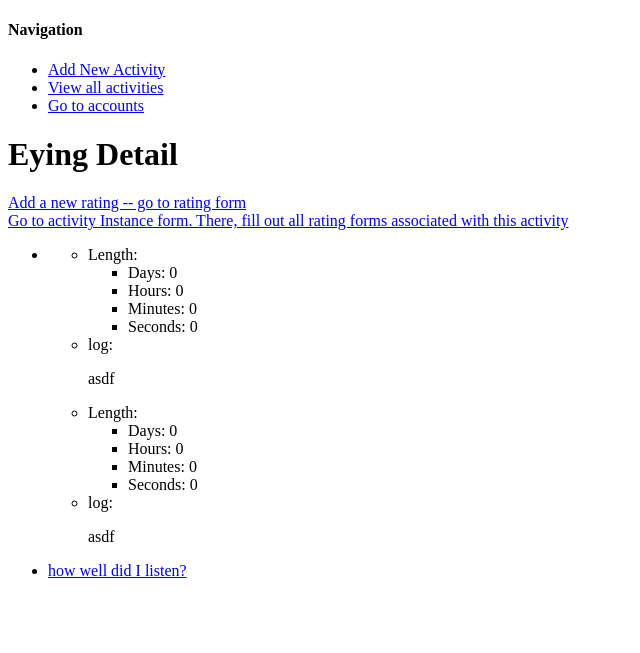
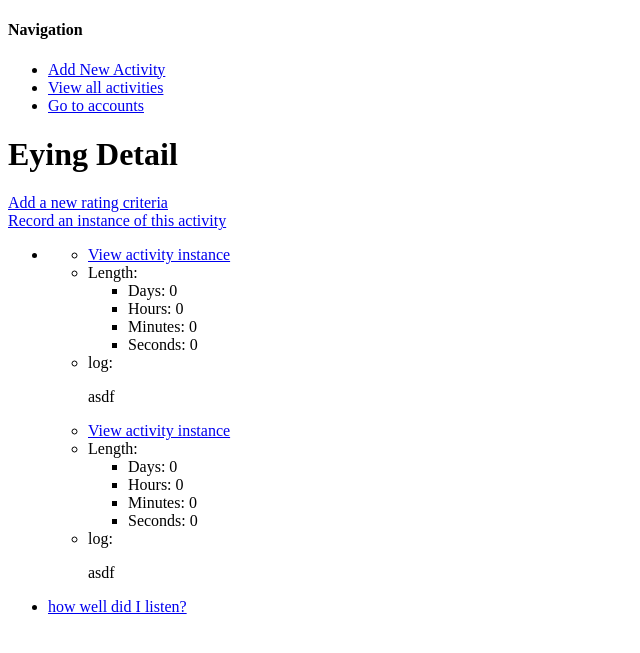
Before and after one commit to aled1027/life-tracker, a Django app: page /activity/1/ in a window 1280 px wide. Shown: the top 653 px of the page, without its empty margins (0-640 px from the left). Run offline with Django 3.2, Linux system fonts and the light colour scheme; a user stored in the database is signed in; data comes from the database, SQL or seed files in the repository; both versions use the stored data as it was after the commit; parts of the project's set-up code (start-up, migrations or seed data) failed here and were passed over.

Commit message:
fix some links. Add null=True to RateActivityInstance.rating

```diff
--- a/activity/models.py
+++ b/activity/models.py
@@ -39,9 +39,15 @@ class RateActivity(Model):
 # maybe def getMostRecentRating(self):
 
 class RateActivityInstance(Model):
-	rating = IntegerField(blank=True)
+	rating = IntegerField(null=True, blank=True)
 	rateActivity = ForeignKey(RateActivity, related_name="rateActivityInstances")
 	activityInstance = ForeignKey(ActivityInstance, related_name="rateActivityInstances", blank=True)
 
 	def __unicode__(self):
 		return u"%s: %s" % (self.rateActivity, self.rating)
+
+	def save(self, *args, **kwargs):
+		if not self.rating:
+			self.rating = None
+		print self.rating
+		super(RateActivityInstance, self).save(*args, **kwargs)
--- a/activity/templates/activityInstance_detail.html
+++ b/activity/templates/activityInstance_detail.html
@@ -1,7 +1,7 @@
 {% extends "base.html" %}
 {% block title %} Activity Detail {% endblock title %}
 {% block content %}
-	<h1> Activity Instance Detail </h1>
+<h1> {{ activity }} Instance Detail </h1>
 	<ul>
 		<li> <a href="{% url "activityInstance_edit" activity.id activityInstance.id %}">Click here to edit this instance</a> </li>
 		<li> User: {{ activity.user }} </li>
--- a/activity/templates/activityInstance_form.html
+++ b/activity/templates/activityInstance_form.html
@@ -1,6 +1,6 @@
 <!-- look into using form action="" ... probably important .... -->
 {% extends "base.html" %}
-{% block title %} {{form.n}} {% endblock title %}
+{% block title %} {{activity.name}} {% endblock title %}
 {% block content %}
 
 	<h1>  {{activity.name }} Instance </h1>
--- a/activity/templates/activity_detail.html
+++ b/activity/templates/activity_detail.html
@@ -2,15 +2,16 @@
 {% block title %} Activity Detail {% endblock title %}
 {% block content %}
 <h1> {{activity.name }} Detail </h1>
-	<a href="{% url "rateActivity_form"  activity.pk  %}"> Add a new rating -- go to rating form </a>
+	<a href="{% url "rateActivity_form"  activity.pk  %}"> Add a new rating criteria</a>
 	</br>
-	<a href="{% url "rateActivity_form"  activity.pk  %}"> Go to activity Instance form. There, fill out all rating forms associated with this activity </a>
+	<a href="{% url "activityInstance_form"  activity.pk  %}"> Record an instance of this activity </a>
 
 <ul>
 	<li>
 	{% for activityInstance in activity.activityInstances.all %}
 	<ul>
-		{% if activityInstance.isTimeAccurate %}
+		<li> <a href="{% url "activityInstance_detail" activity.id activityInstance.id %}">View activity instance</a></li>
+			{% if activityInstance.isTimeAccurate %}
 		<li> Start Time: {{activityInstance.startTime}} </li>
 		<li> End Time: {{activityInstance.endTime}} </li>
 			{% endif %}
```
Also changed, not shown: activity/migrations/0001_initial.py (added), activity/migrations/__init__.py (added), db.sqlite3, 6 other files.
